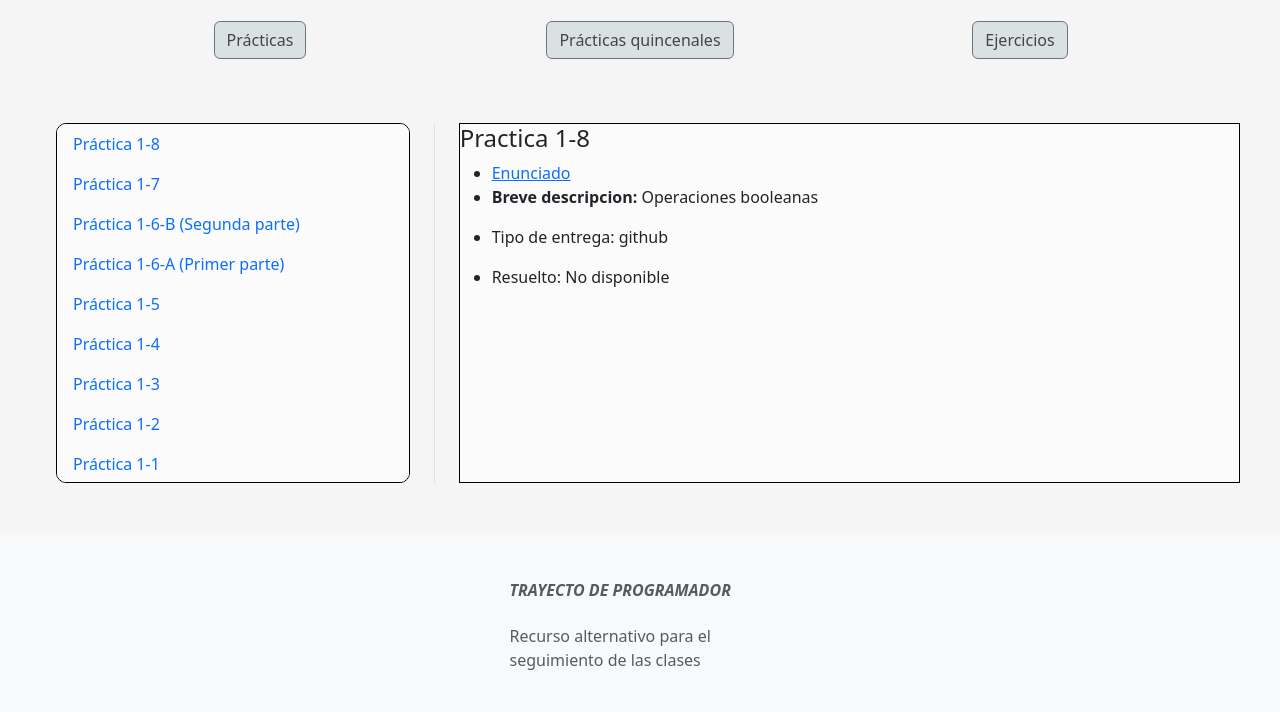
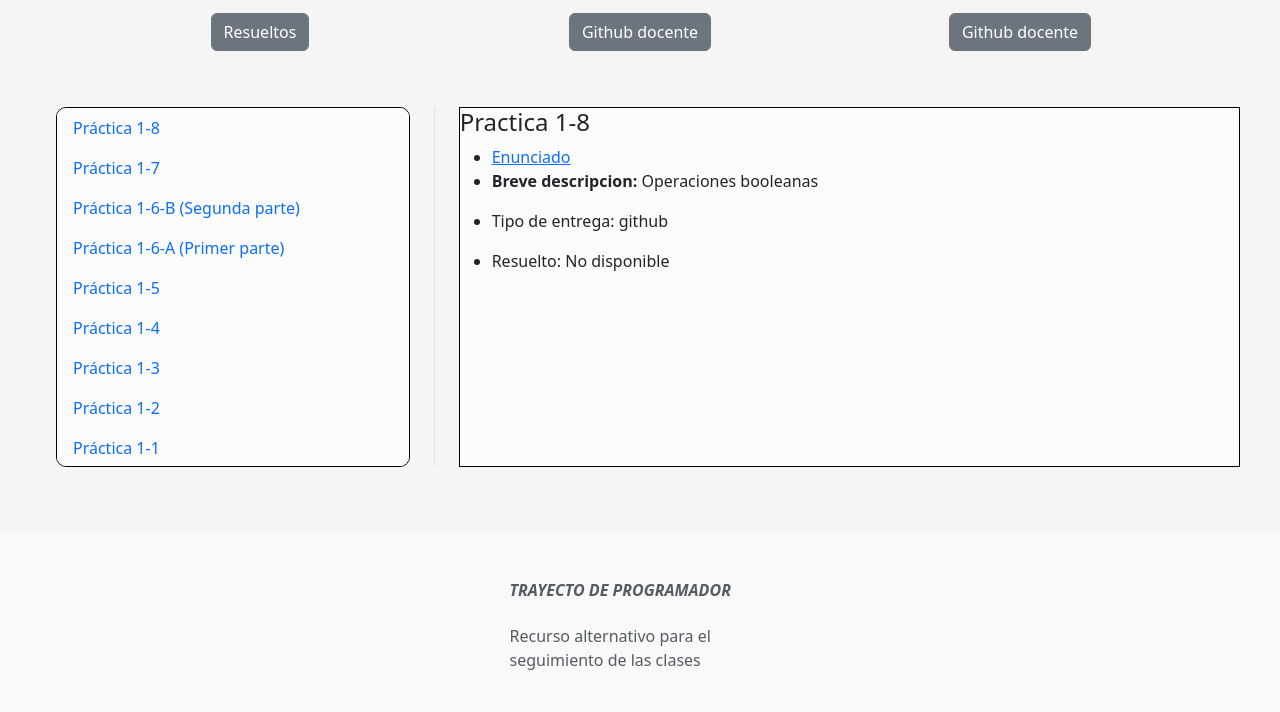
Before and after one commit to Erick-C3/Trayecto-de-Programador-, a plain HTML site: page index.html in a window 1280 px wide. Shown: the part 88-800 px from the top of the page. Drawn offline with nearby package versions, Linux system fonts and the light colour scheme.

Commit message:
botones modificados

```diff
--- a/general.css
+++ b/general.css
@@ -1,7 +1,5 @@
 :root{
     --color-fondo-claro: whitesmoke;
-    --color-info-general: #dae1e2;
-    --color-txt-info-general: rgb(69, 69, 69);
 }
 
 body{
@@ -24,18 +22,7 @@ body{
     border: 1px solid rgba(0, 0, 0, 0.216);
 }
 
-.btn-secondary{
-    --bs-btn-bg: var(--color-info-general);
-}
 
-.btn{
-    color: var(--color-txt-info-general);
-}
-
-#info-general{
-    margin-top: 1vh;
-    margin-bottom: 1vh;
-}
 
 #breadcrumb-contenedor{
     background-color: rgb(225, 225, 225);
--- a/index.html
+++ b/index.html
@@ -40,23 +40,14 @@
     <main>
         <div id="info-general" class="container text-center">
             <div class="row">
-                <div class="col ">
-                    <button type="button" class="btn btn-secondary" data-bs-container="body" data-bs-toggle="popover"
-                        data-bs-placement="bottom" data-bs-content="Contar con al menos un ~80% de todas para certificar el modulo">
-                        Prácticas
-                    </button>
+                <div class="col">
+                    <a class="btn btn-secondary "  href="https://docs.google.com/spreadsheets/d/1sod3H9-rHqKRVKwsO_1FaB1dFvRdOJl1neNeJnvDa9k/edit?usp=sharing" role="button" aria-disabled="true">Resueltos</a>
                 </div>
                 <div class="col">
-                    <button type="button" class="btn btn-secondary" data-bs-container="body" data-bs-toggle="popover"
-                        data-bs-placement="bottom" data-bs-content="Contar con al menos un ~80% de todas para certificar el modulo">
-                        Prácticas quincenales
-                    </button>
+                    <a class="btn btn-secondary "  href="https://github.com/Erick-C3?tab=repositories" role="button" aria-disabled="true">Github docente</a>
                 </div>
                 <div class="col">
-                    <button type="button" class="btn btn-secondary" data-bs-container="body" data-bs-toggle="popover"
-                        data-bs-placement="bottom" data-bs-content="Realizarlos se consideran en la certificacion del modulo">
-                        Ejercicios
-                    </button>
+                    <a class="btn btn-secondary "  href="https://drive.google.com/drive/folders/1iQWtDHQqMXHpfAMDZ9Xjc8QtSmJoMHRV?usp=sharing" role="button" aria-disabled="true">Github docente</a>
                 </div>
             </div>
         </div>
```
